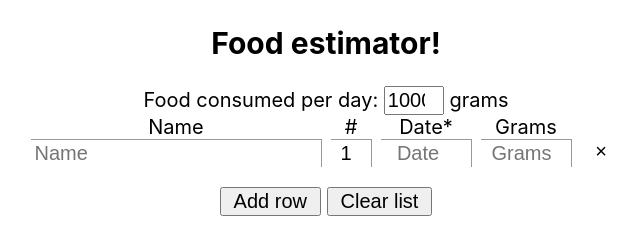
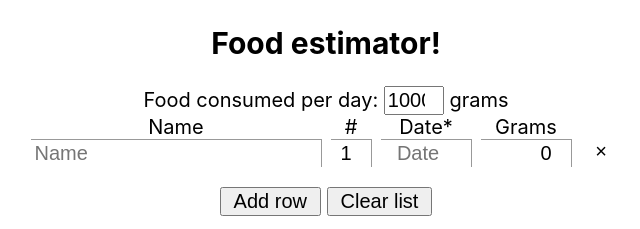
Before and after one commit to rahelest/food-estimate, a Next.js app: page / in a window 1280 px wide. Shown: the top 229 px of the page, without its empty margins (314-954 px from the left). Built offline with nearby package versions, Linux system fonts and the light colour scheme.

Commit message:
chore: add models and types to all files

```diff
--- a/components/Estimator.tsx
+++ b/components/Estimator.tsx
@@ -11,14 +11,21 @@ function Estimator() {
     return parseInt(saved, 10)
   }, [load])
 
-  const emptyRow: FoodRow = { name: "", date: "", grams: "", amount: 1 }
+  const emptyRow: FoodRow = { name: "", date: "", grams: 0, amount: 1 }
   const [list, setList] = useState<FoodRow[]>(load("list") || [{ ...emptyRow }])
   const [perDay, setPerDay] = useState<number>(savedPerDay || 1000)
 
   const onChangePerDay: ChangeEventHandler<HTMLInputElement> = (e) => {
     const value = e.target.value
-    setPerDay(parseInt(value, 10))
-    save("perDay", value)
+    const asNumber = parseInt(value, 10)
+
+    // Ignore too large and too small
+    if (asNumber < 400 || asNumber > 4000) {
+      return
+    }
+
+    setPerDay(asNumber)
+    save("perDay", asNumber)
   }
 
   return (
--- a/components/List.tsx
+++ b/components/List.tsx
@@ -9,11 +9,11 @@ type Props = {
 }
 
 function List({ list, setList, emptyRow }: Props) {
-  const { load, save } = useLocalStorage()
+  const { save } = useLocalStorage()
 
-  function onChangeData(field, value, index) {
+  function onChangeData(field: string, value: string, index: number) {
     const copy = [...list]
-    copy[index][field] = value
+    copy[index] = { ...copy[index], [field]: value }
     setList(copy)
 
     if (index + 1 === copy.length && copy[index].grams) {
@@ -21,9 +21,8 @@ function List({ list, setList, emptyRow }: Props) {
     }
   }
 
-  function onChangeDate(value, index) {
-    let newValue = value.replace(/(\d)(\d\d)/, "$1.$2")
-    newValue = value.replace(/(\d)\.?(\d)(\d\d)/, "$1$2.$3")
+  function onChangeDate(value: string, index: number) {
+    const newValue = value.replace(/(\d)\.?(\d)(\d\d)/, "$1$2.$3")
     onChangeData("date", newValue, index)
   }
 
@@ -33,7 +32,7 @@ function List({ list, setList, emptyRow }: Props) {
     setList(copy)
   }
 
-  function removeRow(index) {
+  function removeRow(index: number) {
     const copy = [...list]
     copy.splice(index, 1)
     setList(copy)
@@ -79,7 +78,10 @@ function List({ list, setList, emptyRow }: Props) {
                 min="1"
                 value={el.amount}
                 placeholder="Amount"
-                onClick={(e) => e.target.select(9)}
+                onClick={(e) => {
+                  const target = e.target as HTMLInputElement
+                  return target.select()
+                }}
                 onChange={(e) => onChangeData("amount", e.target.value, index)}
               />
             </div>
--- a/components/Results.tsx
+++ b/components/Results.tsx
@@ -1,6 +1,7 @@
 import * as R from "ramda"
 import moment from "moment"
-import { FoodRow } from "../models"
+import { FoodRow, HelperFoodRow, Plan, PlanRow } from "../models"
+import { useMemo } from "react"
 
 type Props = {
   list: FoodRow[]
@@ -8,12 +9,27 @@ type Props = {
 }
 
 function Results({ list, perDay }: Props) {
-  const omitEmpty = list.filter(({ grams }) => grams)
-  const { date, expirations, datePlan } = calculateResults(omitEmpty, perDay)
+  const omitEmpty = useMemo(() => list.filter(({ grams }) => grams), [list])
+  const { date, expirations, datePlan } = useMemo(
+    () => calculateResults(omitEmpty, perDay),
+    [omitEmpty, perDay]
+  )
+
   return (
     <div className="results">
       Food: {omitEmpty.length} item(s) - Lasts until: {date} <p />
-      {date && renderExpirations(expirations)}
+      {date && expirations?.length ? (
+        <div style={{ float: "left", marginRight: "40px" }}>
+          <h3>Food that will expire:</h3> <p />
+          <ul>
+            {expirations.map(({ name, date, grams }, index) => (
+              <li key={index}>
+                {name} ({grams}g), {date.replace(/(\d\d)(\d\d)/, "$2.$1")}
+              </li>
+            ))}
+          </ul>
+        </div>
+      ) : null}
       {date && (
         <div style={{ float: "left" }}>
           <h3>Plan:</h3> <p />
@@ -24,7 +40,23 @@ function Results({ list, perDay }: Props) {
               display: "inline-block",
             }}
           >
-            {renderPlan(datePlan)}
+            {R.toPairs(datePlan).map(([day, foodList], index) => (
+              <li key={index}>
+                <div style={{ color: "#666" }}>{day}: </div>
+                <ul>
+                  {foodList.map((planRow: PlanRow, ind2: number) => {
+                    const { name, date, grams, usedGrams, nr } =
+                      planRow.foodItem
+                    return (
+                      <li key={ind2}>
+                        {name} #{nr} ({usedGrams} / {grams}g),{" "}
+                        {date.replace(/(\d\d)(\d\d)/, "$2.$1")}
+                      </li>
+                    )
+                  })}
+                </ul>
+              </li>
+            ))}
           </ul>
         </div>
       )}
@@ -34,63 +66,32 @@ function Results({ list, perDay }: Props) {
 
 export default Results
 
-function renderPlan(plan) {
-  return R.toPairs(plan).map(([day, food], index) => (
-    <li key={index}>
-      <div style={{ color: "#666" }}>{day}: </div>
-      <ul>
-        {food.map(
-          (
-            { foodItem: { name, date, grams, usedGrams, amount, nr } },
-            ind2
-          ) => (
-            <li key={ind2}>
-              {name} #{nr} ({usedGrams} / {grams}g),{" "}
-              {date.replace(/(\d\d)(\d\d)/, "$2.$1")}
-            </li>
-          )
-        )}
-      </ul>
-    </li>
-  ))
-}
-
-function renderExpirations(expirations) {
-  if (!expirations.length) return false
-
-  const expirationList = expirations.map(({ name, date, grams }, ind2) => (
-    <li key={ind2}>
-      {name} ({grams}g), {date.replace(/(\d\d)(\d\d)/, "$2.$1")}
-    </li>
-  ))
-
-  return (
-    <div style={{ float: "left", marginRight: "40px" }}>
-      <h3>Food that will expire:</h3> <p />
-      <ul>{expirationList}</ul>
-    </div>
-  )
-}
-
-function isExpired(foodItem, activeDay) {
+function isExpired(foodItem: HelperFoodRow, activeDay: moment.Moment) {
   return foodItem.dateMoment.isBefore(activeDay, "day")
   // || foodItem.dateMoment.isSame(activeDay, "day")
 }
 
-function calculateResults(list, perDay) {
-  if (perDay < 400 || perDay > 4000) return {}
-  const expirations = []
-  const plan = []
+function calculateResults(
+  list: FoodRow[],
+  perDay: number
+): {
+  date: string
+  expirations: HelperFoodRow[]
+  datePlan: Plan
+} {
+  const expirations: HelperFoodRow[] = []
+  const plan: PlanRow[] = []
   const sortableDate = list.map((obj) => ({
     ...obj,
     dateMonthDay: obj.date.replace(/(\d\d?).(\d\d)/, "$2$1"),
     dateMoment: moment(obj.date, "DDMM"),
-    grams: parseInt(obj.grams, 10),
   }))
-  const duplicateByAmount = sortableDate.flatMap((food) => {
+  const duplicateByAmount: HelperFoodRow[] = sortableDate.flatMap((food) => {
     return R.times((i) => ({ ...food, nr: i + 1 }), food.amount)
   })
-  const dateAsc = R.comparator((a, b) => a.dateMonthDay < b.dateMonthDay)
+  const dateAsc = R.comparator((a: HelperFoodRow, b: HelperFoodRow) => {
+    return a.dateMonthDay < b.dateMonthDay
+  })
   const sorted = R.sort(dateAsc, duplicateByAmount)
 
   let activeDay = moment().add(1, "day")
@@ -111,6 +112,7 @@ function calculateResults(list, perDay) {
       day: activeDay.format("ddd, DD.MM"),
       foodItem: { ...foodItem },
     })
+
     while (activeDayUsed >= perDay) {
       // next day, carry over
       activeDay = moment(activeDay).add(1, "day")
@@ -131,8 +133,8 @@ function calculateResults(list, perDay) {
     }
   }
 
-  const byDate = R.groupBy(({ day }) => day)
-  const datePlan = byDate(plan)
+  const byDate = R.groupBy(({ day }: PlanRow) => day)
+  const datePlan: Plan = byDate(plan)
 
   return { date: activeDay.format("ddd, DD.MM"), expirations, datePlan }
 }
```
Also changed, not shown: models/index.ts (+17 -1 lines).
